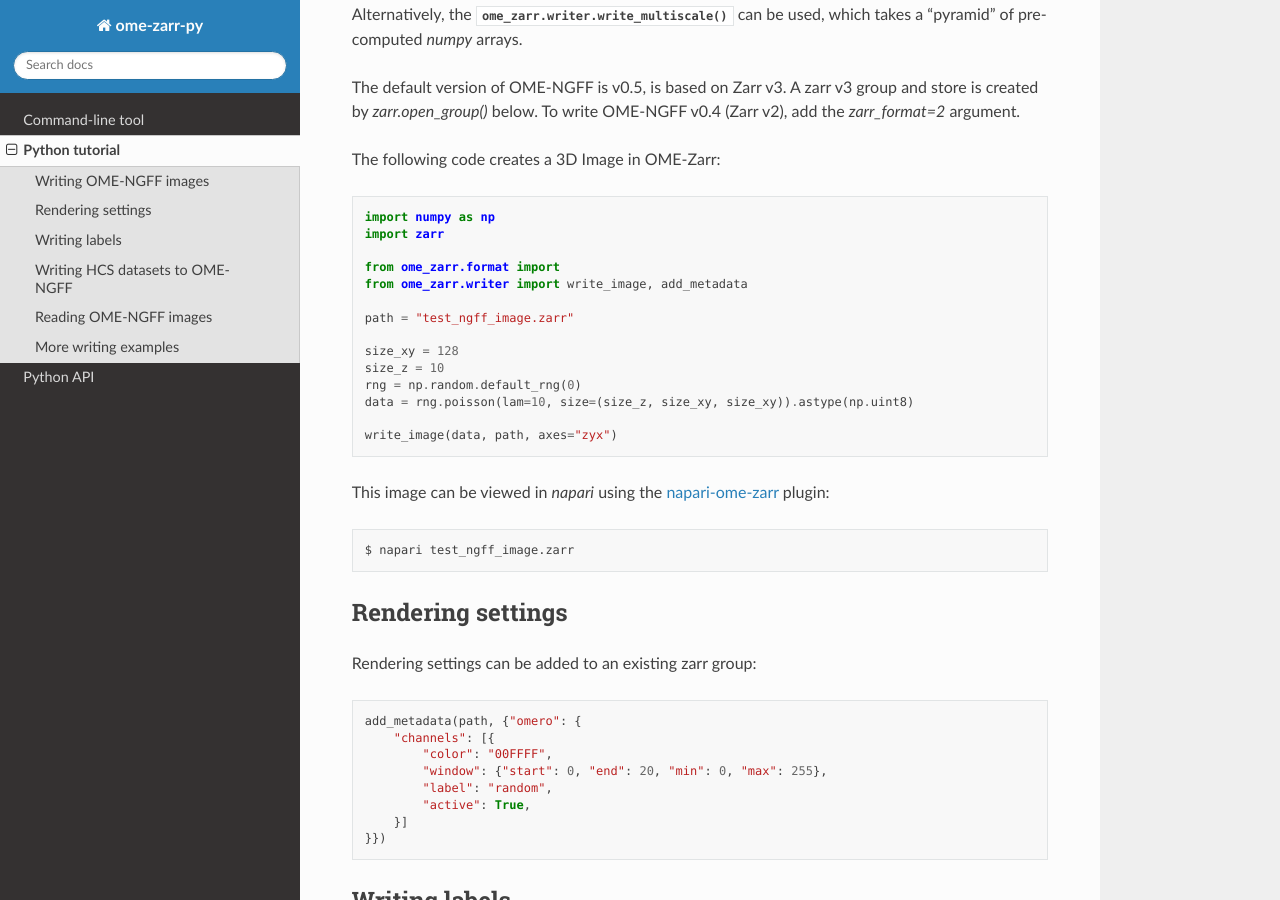
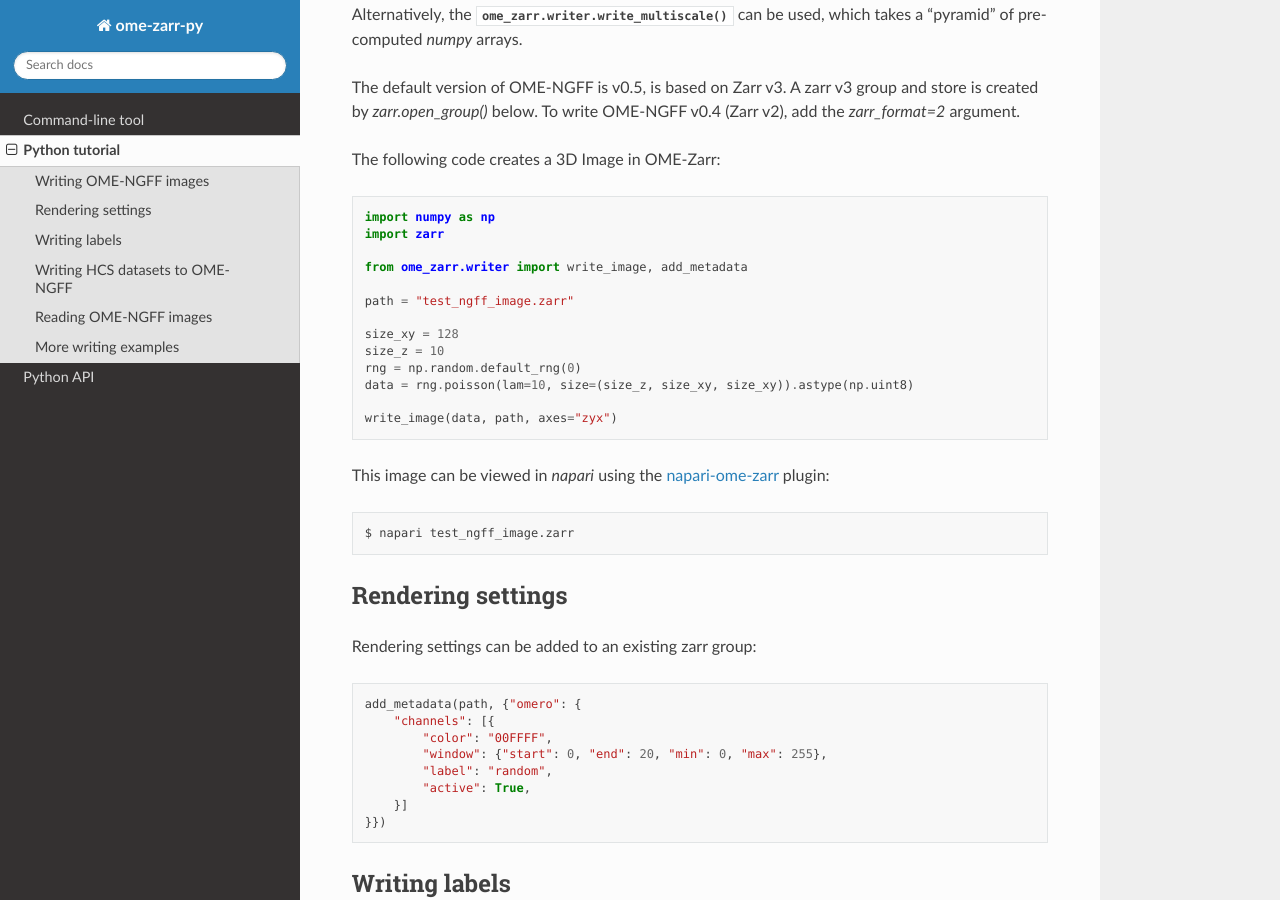
Before and after one commit to ome/ome-zarr-py, a Sphinx documentation site: the page built from docs/source/python.rst, in a window 1280 px wide and 900 px high, scrolled down 334 px. Built offline with Sphinx 7.4.7 and the Read the Docs theme 3.1.0, drawn with Linux system fonts in a browser that asks for light colours.

Commit message:
Update docs/source/python.rst
Co-authored-by: Jan Eglinger <jan.eglinger@gmail.com>

```diff
--- a/docs/source/python.rst
+++ b/docs/source/python.rst
@@ -21,7 +21,6 @@ The following code creates a 3D Image in OME-Zarr::
     import numpy as np
     import zarr
 
-    from ome_zarr.format import
     from ome_zarr.writer import write_image, add_metadata
 
     path = "test_ngff_image.zarr"
```
